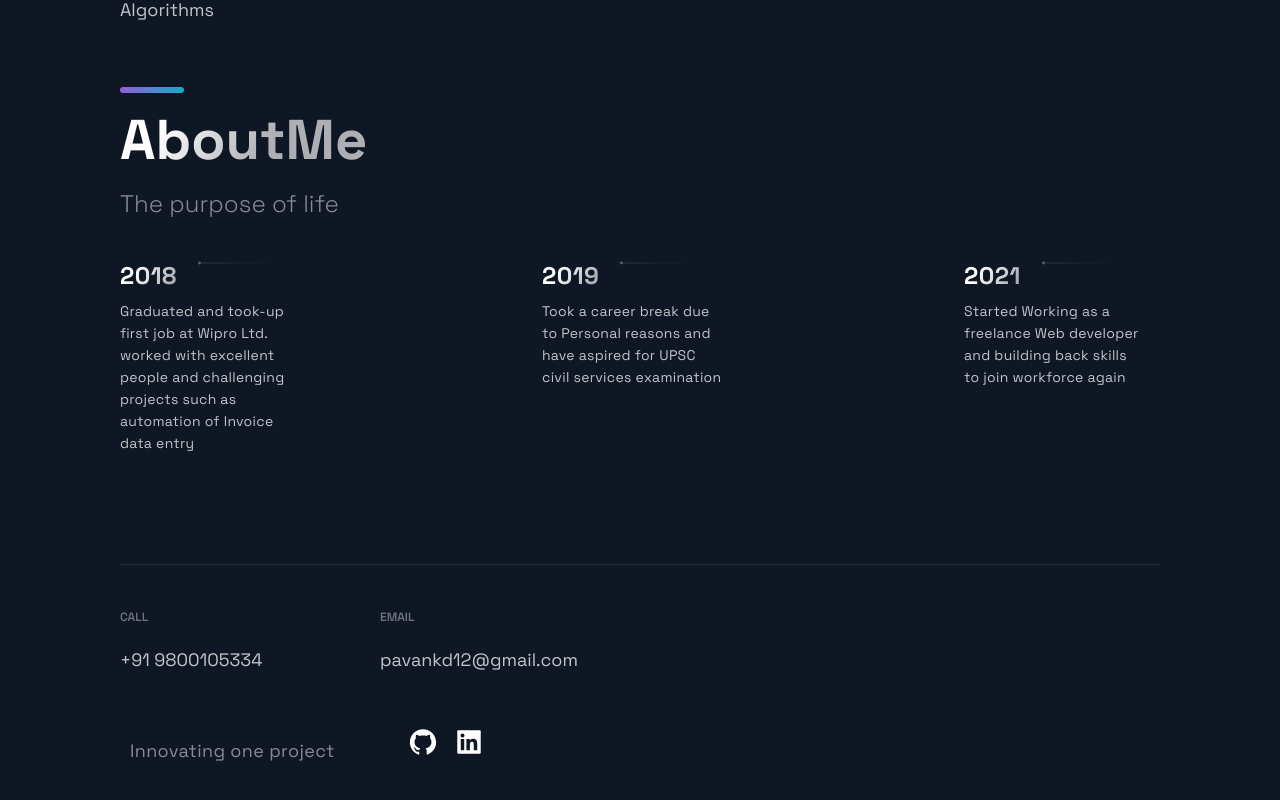
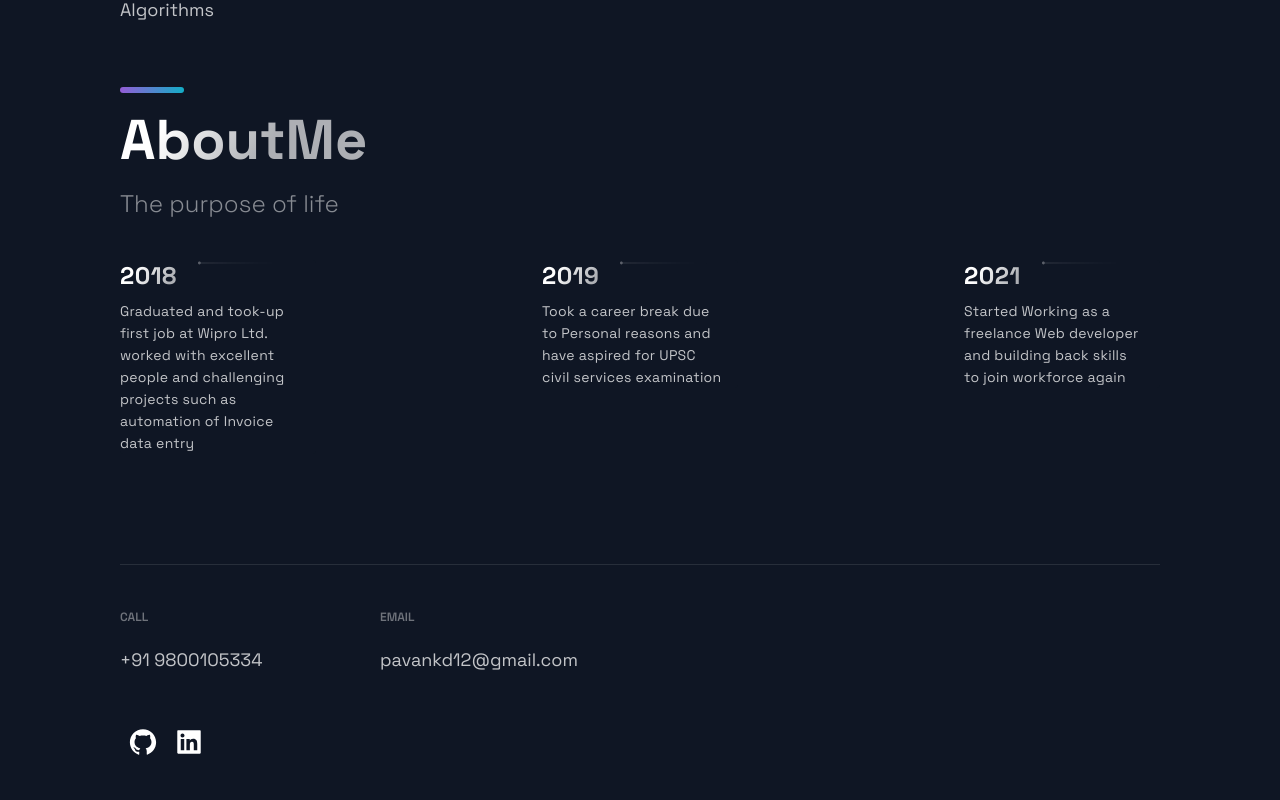
Before and after one commit to kamarajugadda-pavan-kumar/personal_portfolio_website, a Next.js app: page / in a window 1280 px wide. Shown: the part 2084-2884 px from the top of the page. Built offline with nearby package versions, Linux system fonts and the light colour scheme.

Commit message:
edited footer

```diff
--- a/src/components/Footer/Footer.js
+++ b/src/components/Footer/Footer.js
@@ -19,7 +19,6 @@ const Footer = () => {
         </LinkList>
         <SocialIconsContainer>
             <CompanyContainer>
-                <Slogan>Innovating one project</Slogan>
                     <SocialIconsContainer>
                     <SocialIcons href="https://github.com/kamarajugadda-pavan-kumar">
                         <AiFillGithub size='3rem' />
```
